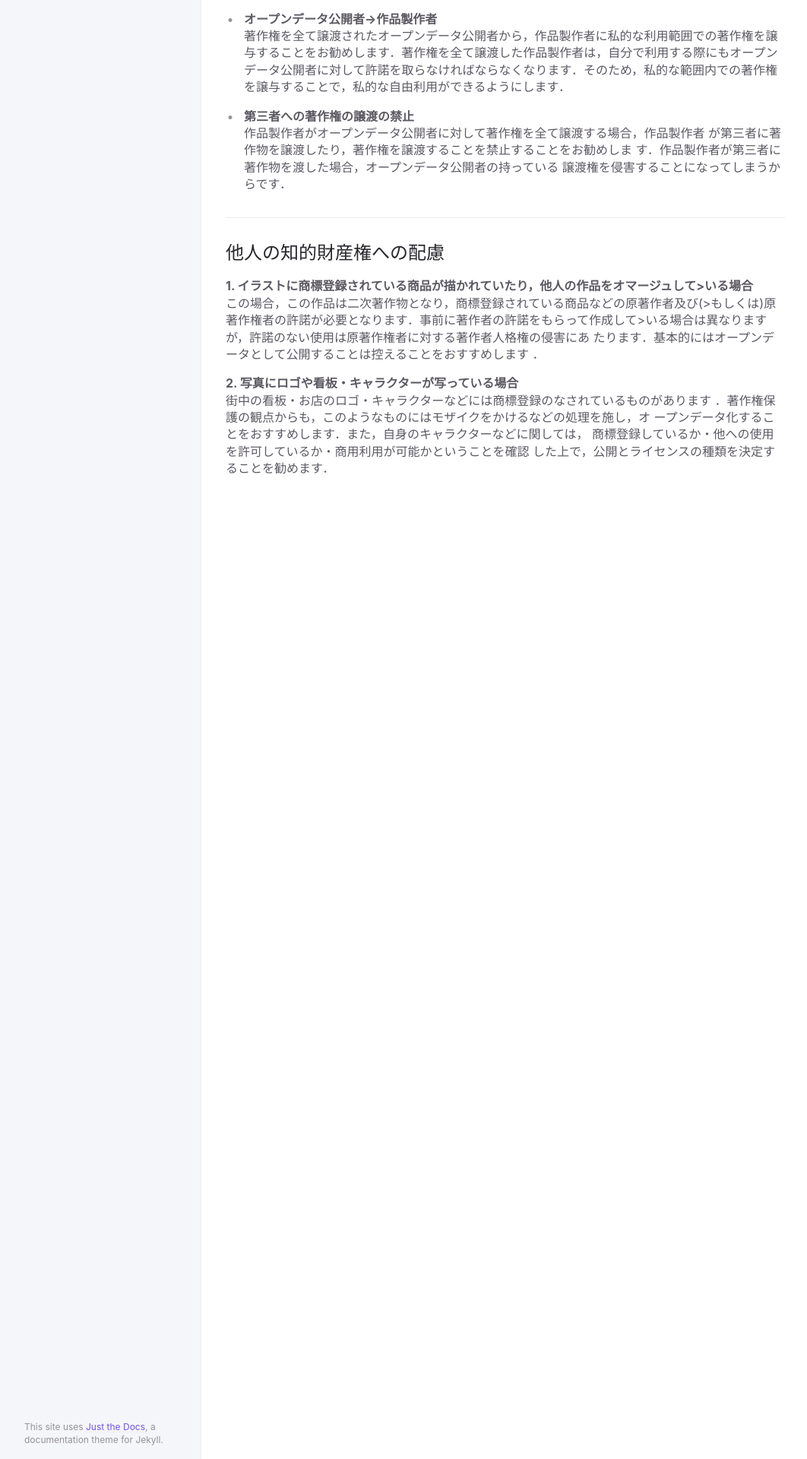
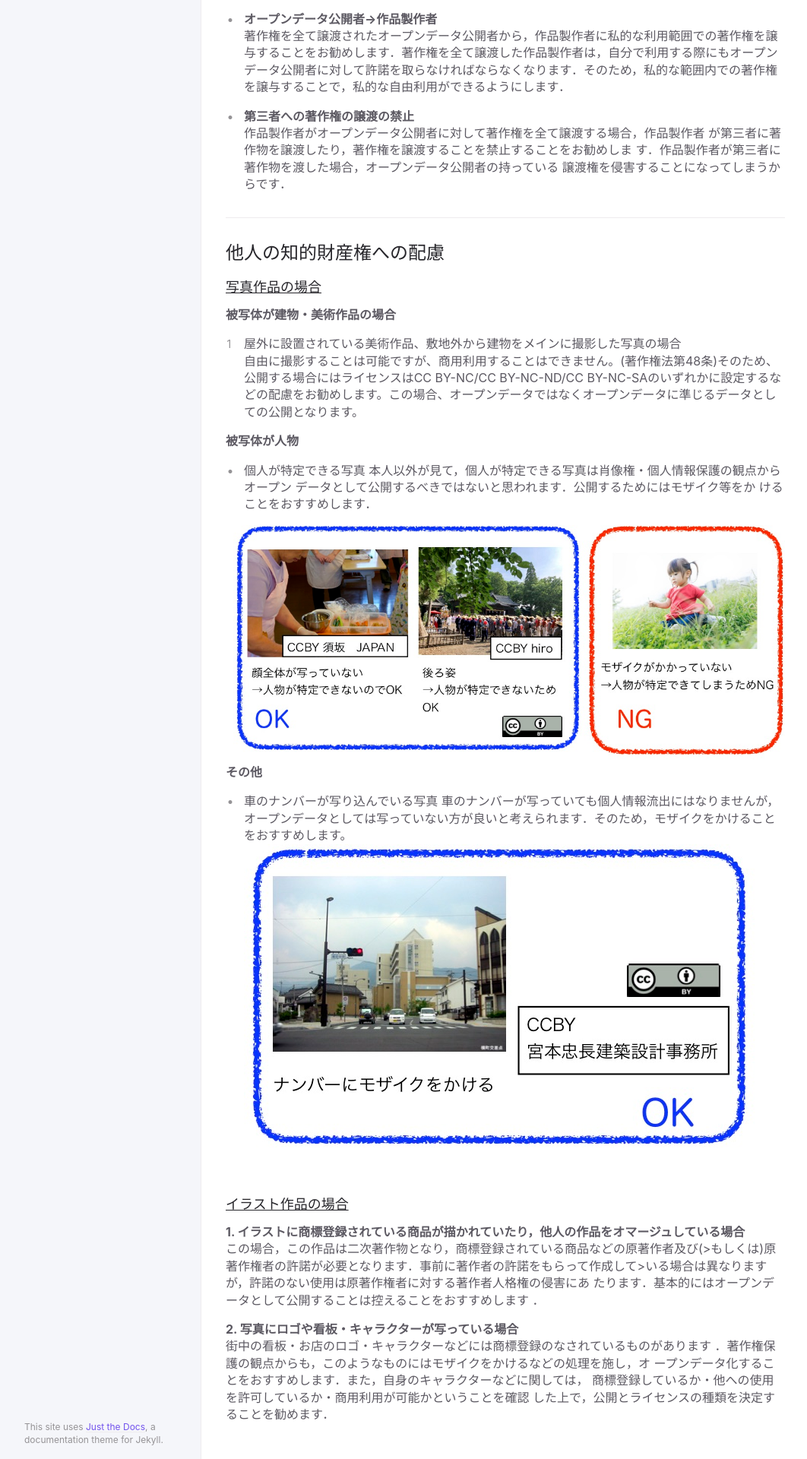
Before and after one commit to ayane0321/image-opendata-guide, a Jekyll site: the page built from docs/basic/warning.md, in a window 1280 px wide. Shown: the part 2042-3962 px from the top of the page at 76% size, without its empty margins (91-1153 px from the left). Built offline with Jekyll 4.4.1, drawn with Linux system fonts in a browser that asks for light colours.

Commit message:
change sentence

```diff
--- a/docs/basic/warning.md
+++ b/docs/basic/warning.md
@@ -61,7 +61,31 @@ nav_order: 3
 ---
 
 ## 他人の知的財産権への配慮
-**1. イラストに商標登録されている商品が描かれていたり，他人の作品をオマージュして>いる場合**
+
+<h3><u>写真作品の場合</u></h3>
+**被写体が建物・美術作品の場合**
+1. 屋外に設置されている美術作品、敷地外から建物をメインに撮影した写真の場合
+自由に撮影することは可能ですが、商用利用することはできません。(著作権法第48条)そのため、公開する場合にはライセンスはCC BY-NC/CC BY-NC-ND/CC BY-NC-SAのいずれかに設定するなどの配慮をお勧めします。この場合、オープンデータではなくオープンデータに準じるデータとしての公開となります。
+
+**被写体が人物**
+
+-  個人が特定できる写真
+  本人以外が見て，個人が特定できる写真は肖像権・個人情報保護の観点からオープン
+データとして公開するべきではないと思われます．公開するためにはモザイク等をか
+けることをおすすめします．
+
+ ![撮影例]({{site.baseurl}}/picture/trademark.jpg)
+ **その他**
+ - 車のナンバーが写り込んでいる写真
+ 車のナンバーが写っていても個人情報流出にはなりませんが，オープンデータとしては写っていない方が良いと考えられます．そのため，モザイクをかけることをおすすめします。
+ ![ナンバー]({{site.baseurl}}/picture/car.jpg)
+
+
+  <br>
+
+  <h3><u>イラスト作品の場合</u></h3>
+
+**1. イラストに商標登録されている商品が描かれていたり，他人の作品をオマージュしている場合**
 この場合，この作品は二次著作物となり，商標登録されている商品などの原著作者及び(>もしくは)原著作権者の許諾が必要となります．事前に著作者の許諾をもらって作成して>いる場合は異なりますが，許諾のない使用は原著作権者に対する著作者人格権の侵害にあ
 たります．基本的にはオープンデータとして公開することは控えることをおすすめします
 ．
```
Also changed, not shown: docs/quick/already.md (+3 -10 lines).
